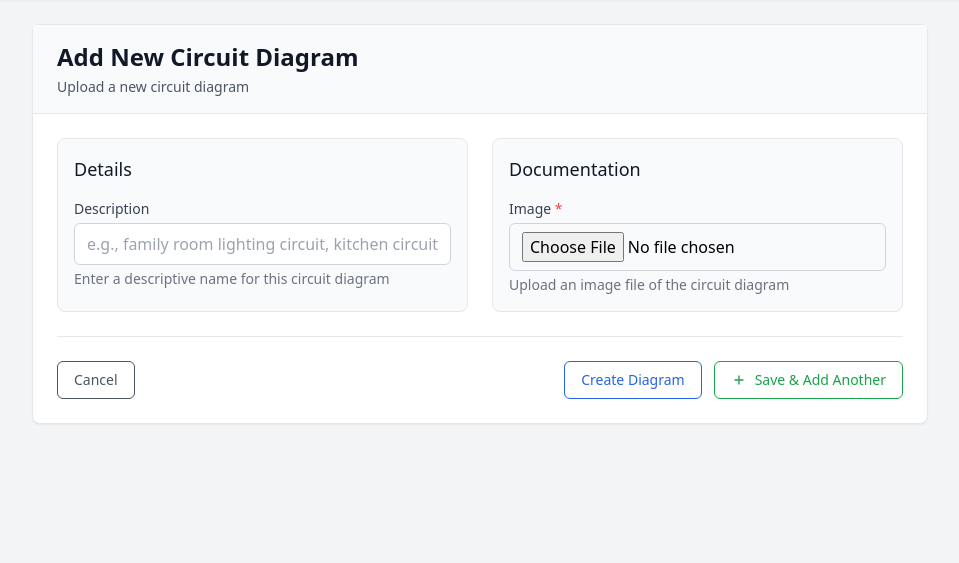
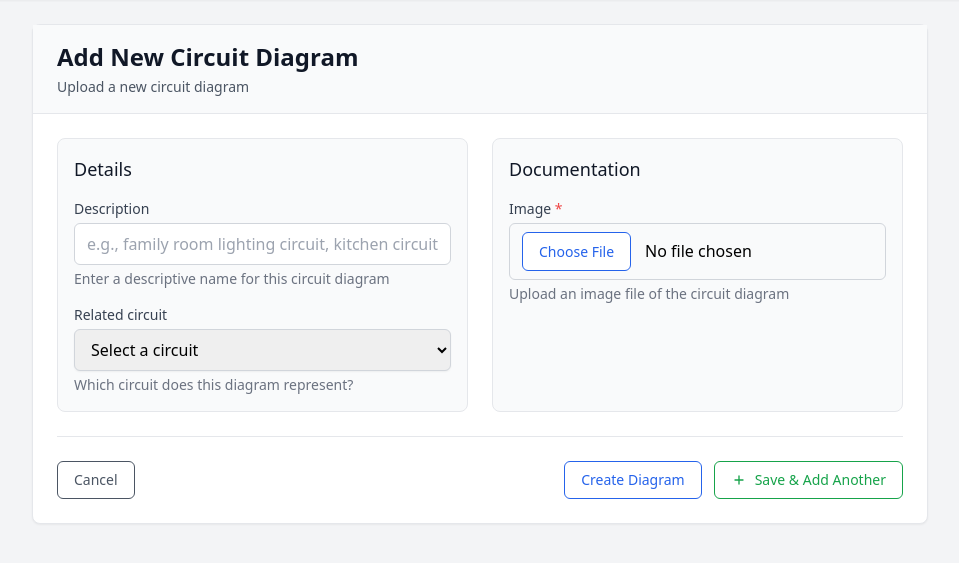
Before and after one commit to soehlert/our-house, a Django app: page /circuit-diagrams/create/ in a window 1280 px wide. Shown: the part 64-627 px from the top of the page, without its empty margins (160-1119 px from the left). Run offline with Django 5.2, Linux system fonts and the light colour scheme; data that the repository does not hold is empty; some libraries are stand-ins or nearby versions.

Commit message:
refactor(diagrams): they werent working at all
make them available to add when creating a circuit. fix up more inconsistent styling

```diff
--- a/templates/base.html
+++ b/templates/base.html
@@ -8,6 +8,7 @@
 
     <script src="https://cdn.tailwindcss.com"></script>
     {% load static %}
+    {% block extra_head %}{% endblock %}
 </head>
 <body class="bg-gray-100 h-full flex flex-col">
     {% include 'navbar.html' %}
--- a/templates/tracker/circuit_diagrams/form.html
+++ b/templates/tracker/circuit_diagrams/form.html
@@ -1,4 +1,27 @@
 {% extends 'tracker/base_form.html' %}
+
+{% block extra_head %}
+<style>
+input[type="file"]::file-selector-button {
+    display: inline-flex;
+    align-items: center;
+    padding: 0.5rem 1rem;
+    background-color: white;
+    border: 1px solid #2563eb;
+    color: #2563eb;
+    font-size: 0.875rem;
+    font-weight: 500;
+    border-radius: 0.375rem;
+    cursor: pointer;
+    transition: background-color 0.2s;
+    margin-right: 1em;
+}
+
+input[type="file"]::file-selector-button:hover {
+    background-color: #eff6ff;
+}
+</style>
+{% endblock %}
 
 {% block form_title %}
     {% if circuit_diagram %}Edit Circuit Diagram{% else %}Add New Circuit Diagram{% endif %}
--- a/templates/tracker/devices/detail.html
+++ b/templates/tracker/devices/detail.html
@@ -151,7 +151,7 @@
                                 </span>
                             </div>
                             <a href="{% url 'tracker:circuit_detail' circuit.pk %}"
-                               class="inline-flex items-center px-3 py-1.5 border border-blue-300 shadow-sm text-xs font-medium rounded-md text-blue-700 bg-white hover:bg-blue-50 focus:outline-none focus:ring-2 focus:ring-offset-2 focus:ring-blue-500">
+                                   class="inline-flex items-center px-3 py-1 border border-green-300 text-sm font-medium rounded-md text-green-700 bg-white hover:bg-gray-50">
                                 View
                             </a>
                         </div>
--- a/templates/tracker/import_export.html
+++ b/templates/tracker/import_export.html
@@ -15,7 +15,6 @@
             </div>
         </div>
     </div>
-
     <!-- Content section -->
     <div class="p-6">
         <div class="grid grid-cols-1 lg:grid-cols-2 gap-6">
@@ -32,7 +31,6 @@
                     </a>
                 </div>
             </div>
-
             <!-- Import Card -->
             <div class="bg-white rounded-lg border border-gray-200 overflow-hidden">
                 <div class="bg-white px-6 py-4 border-b border-gray-200">
@@ -69,7 +67,7 @@
                             <label for="jsonText" class="block text-sm font-medium text-gray-700 mb-1">Option 2: Paste JSON Data</label>
                             <textarea name="json_text" id="jsonText" rows="6"
                                       class="block w-full px-3 py-2 border border-gray-300 rounded-md shadow-sm placeholder-gray-400 focus:outline-none focus:ring-blue-500 focus:border-blue-500"
-                                      placeholder="Paste your JSON data here..."></textarea>
+                                      placeholder="Paste your JSON data here"></textarea>
                         </div>
                         <button type="submit"
                                 class="w-full flex justify-center py-2 px-4 bg-white border border-green-600 text-green-600 rounded-md shadow-sm text-sm font-medium hover:bg-green-50 focus:outline-none focus:ring-2 focus:ring-offset-2 focus:ring-green-500 transition-colors">
--- a/tracker/admin.py
+++ b/tracker/admin.py
@@ -15,7 +15,7 @@ class CircuitAdmin(admin.ModelAdmin):
     list_display = ['circuit_number', 'description', 'breaker_size', 'pole_type', 'protection_type', 'panel']
     list_filter = ['breaker_size', 'pole_type', 'protection_type', 'panel']
     search_fields = ['circuit_number', 'description']
-    filter_horizontal = ['rooms', 'diagrams']
+    filter_horizontal = ['rooms']
 
 
 @admin.register(CircuitDiagram)
--- a/tracker/forms.py
+++ b/tracker/forms.py
@@ -203,6 +203,27 @@ class ElectricalPanelForm(forms.ModelForm):
 
 
 class CircuitForm(forms.ModelForm):
+    new_diagram_image = forms.ImageField(
+        required=False,
+        help_text="Upload a new circuit diagram image",
+        widget=forms.FileInput(attrs={
+            'class': 'block w-full text-sm text-gray-500 file:mr-4 file:py-2 file:px-4 file:rounded-full file:border-0 file:text-sm file:font-semibold file:bg-blue-50 file:text-blue-700 hover:file:bg-blue-100',
+            'accept': 'image/*',
+            'data-group': 'relationships'
+        })
+    )
+
+    new_diagram_description = forms.CharField(
+        required=False,
+        max_length=255,
+        help_text="Description for the new diagram",
+        widget=forms.TextInput(attrs={
+            'class': 'block w-full px-3 py-2 border border-gray-300 rounded-md shadow-sm focus:outline-none focus:ring-blue-500 focus:border-blue-500',
+            'placeholder': 'e.g., Kitchen circuit layout',
+            'data-group': 'relationships'
+        })
+    )
+
     class Meta:
         model = Circuit
         fields = [
@@ -244,8 +265,8 @@ class CircuitForm(forms.ModelForm):
                 'class': 'space-y-2',
                 'data-group': 'relationships'
             }),
-            'diagrams': forms.CheckboxSelectMultiple(attrs={
-                'class': 'space-y-2',
+            'diagrams': forms.Select(attrs={
+                'class': 'block w-full px-3 py-2 border border-gray-300 rounded-md shadow-sm focus:outline-none focus:ring-blue-500 focus:border-blue-500',
                 'data-group': 'relationships'
             }),
             'notes': forms.Textarea(attrs={
@@ -269,9 +290,57 @@ class CircuitForm(forms.ModelForm):
         self.fields['voltage'].empty_label = "Select voltage"
         self.fields['panel'].empty_label = "Select panel"
         self.fields['protection_type'].empty_label = "Select protection type"
+        self.fields['diagrams'].empty_label = "Select existing diagram"
+        self.fields['diagrams'].queryset = CircuitDiagram.objects.all().order_by('description')
+
+    def clean(self):
+        cleaned_data = super().clean()
+        existing_diagram = cleaned_data.get('diagrams')
+        new_diagram_image = cleaned_data.get('new_diagram_image')
+
+        # Can't have both existing and new diagram
+        if existing_diagram and new_diagram_image:
+            raise forms.ValidationError(
+                "You cannot upload a diagram and choose a diagram from the list."
+            )
+
+        return cleaned_data
+
+    def save(self, commit=True):
+        circuit = super().save(commit=commit)
+
+        if commit:
+            new_diagram_image = self.cleaned_data.get('new_diagram_image')
+            new_diagram_description = self.cleaned_data.get('new_diagram_description')
+
+            print(f"DEBUG: new_diagram_image = {new_diagram_image}")  # Add this
+            print(f"DEBUG: new_diagram_description = {new_diagram_description}")  # Add this
+
+            if new_diagram_image:
+                new_diagram = CircuitDiagram.objects.create(
+                    image=new_diagram_image,
+                    description=new_diagram_description or f"Diagram for Circuit {circuit.circuit_number}"
+                )
+                print(f"DEBUG: Created diagram with ID {new_diagram.id}")  # Add this
+                circuit.diagrams = new_diagram
+                circuit.save()
+                print(f"DEBUG: Circuit saved with diagram {circuit.diagrams}")  # Add this
+
+        return circuit
+
 
 
 class CircuitDiagramForm(forms.ModelForm):
+    related_circuit = forms.ModelChoiceField(
+        queryset=Circuit.objects.all().order_by('circuit_number'),
+        required=False,
+        empty_label="Select a circuit",
+        help_text="Which circuit does this diagram represent?",
+        widget=forms.Select(attrs={
+            'class': 'block w-full px-3 py-2 border border-gray-300 rounded-md shadow-sm focus:outline-none focus:ring-blue-500 focus:border-blue-500'
+        }),
+    )
+
     class Meta:
         model = CircuitDiagram
         fields = ['description', 'image']
@@ -291,6 +360,31 @@ class CircuitDiagramForm(forms.ModelForm):
             'description': 'Enter a descriptive name for this circuit diagram',
             'image': 'Upload an image file of the circuit diagram'
         }
+
+    def __init__(self, *args, **kwargs):
+        super().__init__(*args, **kwargs)
+        # If editing, set the current related circuit
+        if self.instance and self.instance.pk:
+            try:
+                current_circuit = Circuit.objects.get(diagrams=self.instance)
+                self.fields['related_circuit'].initial = current_circuit
+            except Circuit.DoesNotExist:
+                pass
+
+    def save(self, commit=True):
+        diagram = super().save(commit=commit)
+
+        if commit:
+            # Clear any existing circuit relationship
+            Circuit.objects.filter(diagrams=diagram).update(diagrams=None)
+
+            # Set new relationship if selected
+            related_circuit = self.cleaned_data.get('related_circuit')
+            if related_circuit:
+                related_circuit.diagrams = diagram
+                related_circuit.save()
+
+        return diagram
 
 
 class ApplianceForm(forms.ModelForm):
--- a/tracker/views/circuit_diagram_views.py
+++ b/tracker/views/circuit_diagram_views.py
@@ -21,10 +21,10 @@ def circuit_diagram_list(request):
 
 def circuit_diagram_detail(request, pk):
     """Show circuit diagram details."""
-    diagram = get_object_or_404(CircuitDiagram, pk=pk)
-    circuits = diagram.circuits.all()
+    circuit_diagram = get_object_or_404(CircuitDiagram, pk=pk)
+    circuits = circuit_diagram.circuits.all()
     return render(request, 'tracker/circuit_diagrams/detail.html', {
-        'diagram': diagram,
+        'circuit_diagram': circuit_diagram,
         'circuits': circuits
     })
 
@@ -32,7 +32,7 @@ def circuit_diagram_detail(request, pk):
 def circuit_diagram_create(request):
     """Create a new circuit diagram."""
     if request.method == 'POST':
-        form = CircuitDiagramForm(request.POST)
+        form = CircuitDiagramForm(request.POST, request.FILES)
         if form.is_valid():
             circuit_diagram = form.save()
             messages.success(request, f'Circuit diagram "{circuit_diagram.description}" created successfully.')
@@ -70,11 +70,11 @@ def circuit_diagram_update(request, pk):
 
 def circuit_diagram_delete(request, pk):
     """Delete a circuit diagram."""
-    diagram = get_object_or_404(CircuitDiagram, pk=pk)
+    circuit_diagram = get_object_or_404(CircuitDiagram, pk=pk)
 
     if request.method == 'POST':
-        diagram.delete()
+        circuit_diagram.delete()
         messages.success(request, f'Circuit diagram deleted successfully.')
         return redirect('tracker:circuit_diagram_list')
 
-    return render(request, 'tracker/circuit_diagrams/confirm_delete.html', {'diagram': diagram})
+    return render(request, 'tracker/circuit_diagrams/confirm_delete.html', {'circuit_diagram': circuit_diagram})
--- a/tracker/views/circuit_views.py
+++ b/tracker/views/circuit_views.py
@@ -30,7 +30,7 @@ def circuit_detail(request, pk):
 def circuit_create(request):
     """Create a new circuit."""
     if request.method == 'POST':
-        form = CircuitForm(request.POST)
+        form = CircuitForm(request.POST, request.FILES)
         if form.is_valid():
             circuit = form.save()
             messages.success(request, f'Circuit "{circuit.description}" created successfully.')
@@ -52,7 +52,7 @@ def circuit_update(request, pk):
     circuit = get_object_or_404(Circuit, pk=pk)
 
     if request.method == 'POST':
-        form = CircuitForm(request.POST, instance=circuit)
+        form = CircuitForm(request.POST, request.FILES, instance=circuit)
         if form.is_valid():
             circuit = form.save()
             messages.success(request, f'Circuit {circuit.circuit_number} updated successfully.')
```
Also changed, not shown: templates/tracker/circuit_diagrams/detail.html (+43 -33 lines), templates/tracker/circuits/detail.html (+46 -19 lines), templates/tracker/circuits/form.html (+22 -0 lines), tracker/models.py (+17 -1 lines), tracker/migrations/0030_circuitdiagram_file_hash_remove_circuit_diagrams_and_more.py (added), 1 other file.
